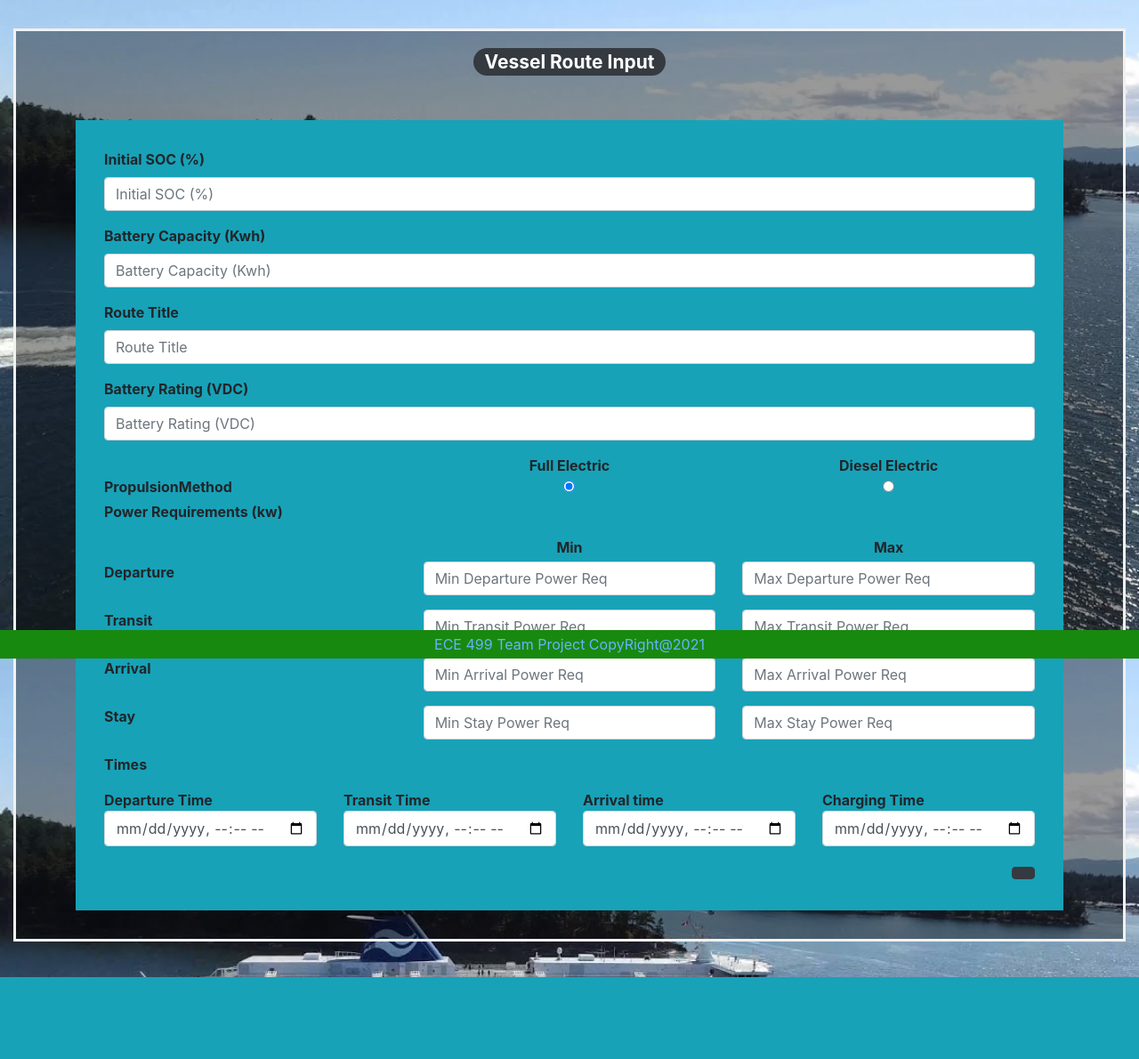
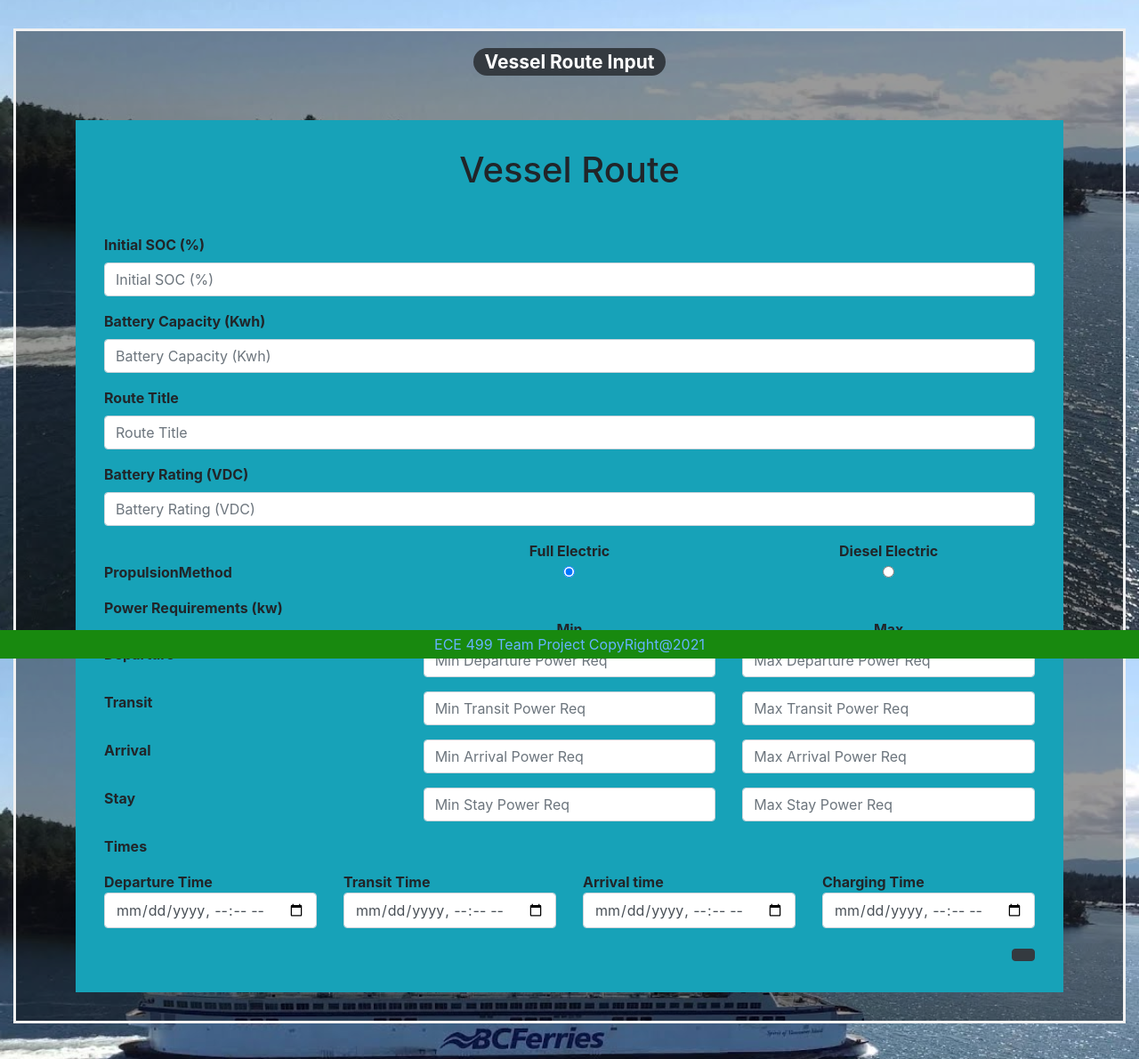
Before and after one commit to therealabdi2/Eletric_Vessel_Energy_Estimator, a Django app: page /routes/view/ in a window 1280 px wide. Shown: the part 60-1250 px from the top of the page at 89% size. Before the commit the page ends 1158 px from the top, so only its background shows below. Run offline with Django 3.2, Linux system fonts and the light colour scheme; a user stored in the database is signed in; some libraries are stand-ins or nearby versions.

Commit message:
adds padding and formatting

```diff
--- a/RouteTracker/templates/viewRoutes.html
+++ b/RouteTracker/templates/viewRoutes.html
@@ -17,6 +17,7 @@
             {% for field in form %}
             {% endfor %}
             {%endcomment%}
+            <h1 class="text-center mb-5">Vessel Route</h1>
             {% bootstrap_field form.initialSOC layout='horizontal' %}
             {% bootstrap_field form.batteryCapacity layout='horizontal' %}
             {% bootstrap_field form.routeTitle layout='horizontal' %}
@@ -35,12 +36,14 @@
             {% comment %}
             {% bootstrap_field form.propulsionMethod layout='horizontal' %}
             {% endcomment %}
-            <p>Power Requirements (kw)</p>
-            <div class="row mb-1">
+
+            <p class="mt-3 mb-0">Power Requirements (kw)</p>
+            <div class="row mb-1 mt-0">
                 <div class="col-sm-4"></div>
                 <div class="col-sm-4 text-center">Min</div>
                 <div class="col-sm-4 text-center">Max</div>
             </div>
+
             <div class="row">
                 <div class="col-sm-4">Departure</div>
                 <div class="col-sm-4">{% bootstrap_field form.minDeparturePow show_label=False %}</div>
@@ -68,11 +71,15 @@
                 <div class="col-sm-3">Arrival time</div>
                 <div class="col-sm-3">Charging Time</div>
             </div>
+
             <div class="row">
                 <div class="col-sm-3">{% bootstrap_field form.departure show_label=False %}</div>
                 <div class="col-sm-3">{% bootstrap_field form.transit show_label=False %}</div>
                 <div class="col-sm-3">{% bootstrap_field form.arrival show_label=False %}</div>
                 <div class="col-sm-3">{% bootstrap_field form.stay show_label=False %}</div>
+            </div>
+            <div class="row">
+
             </div>
             <div class="d-flex justify-content-end" id="add-button-block">
                 <div><button type="button" class="btn btn-dark" id="add-trip-timings"><i class="fas fa-plus-circle fa-2x"></i></button></div>
```
